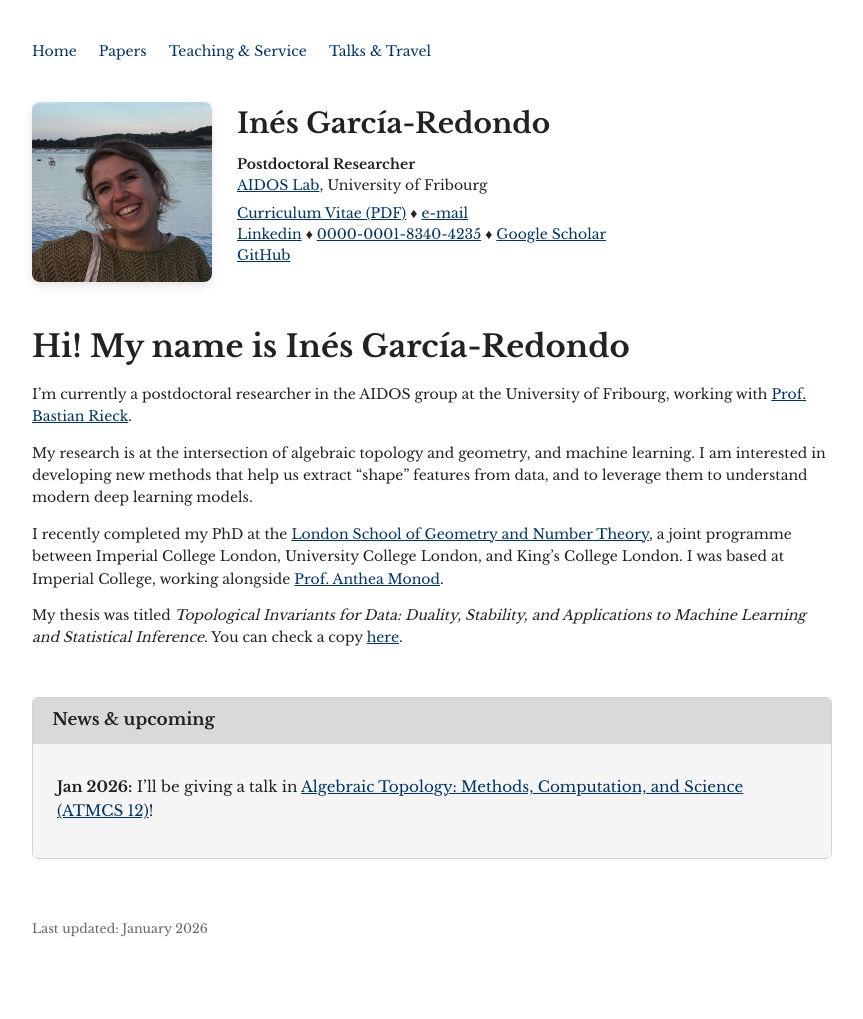
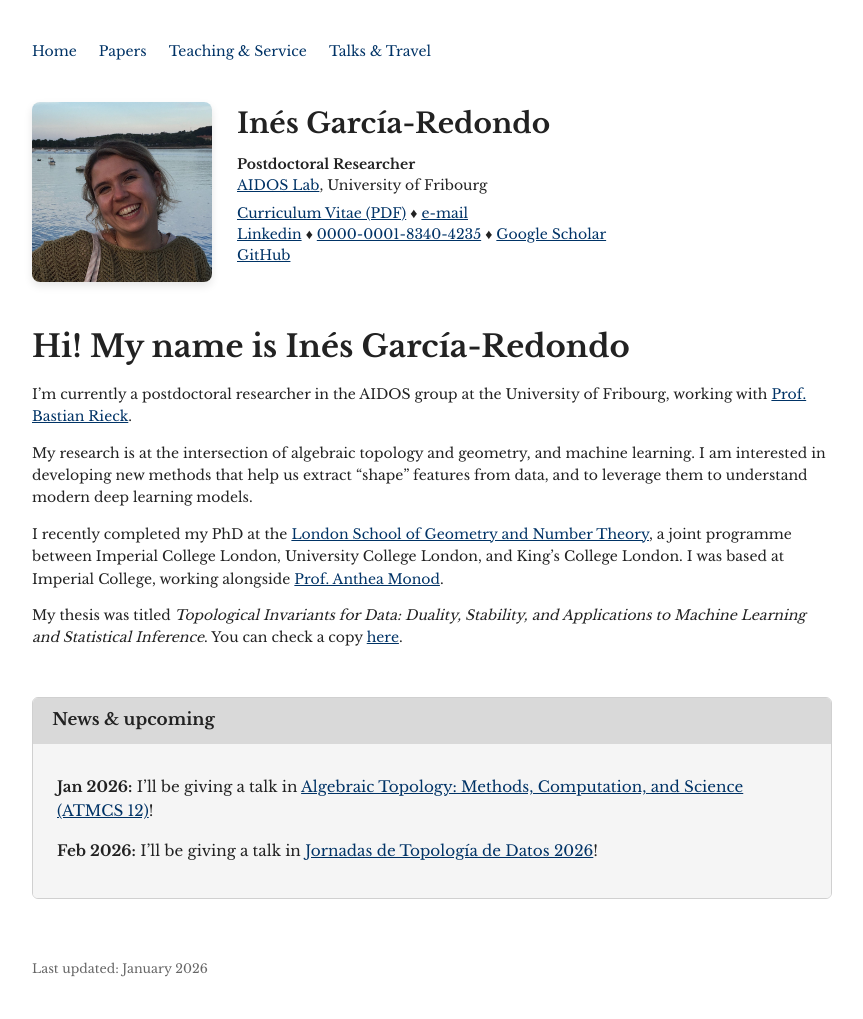
Before and after one commit to inesgare/inesgare.github.io, a Jekyll site: the page built from index.md, in a window 1280 px wide. Shown: the whole page, without its empty margins (208-1071 px from the left). Built offline with Jekyll 4.4.1, drawn with Linux system fonts in a browser that asks for light colours; before the commit the page ends 979 px from its top, so only the background shows below that.

Commit message:
Added news

```diff
--- a/index.md
+++ b/index.md
@@ -23,5 +23,7 @@ My thesis was titled *Topological Invariants for Data: Duality, Stability, and A
 
   **Jan 2026:** I'll be giving a talk in  [Algebraic Topology: Methods, Computation, and Science (ATMCS 12)](https://www.mis.mpg.de/events/series/atmcs12)!
 
+  **Feb 2026:** I'll be giving a talk in  [Jornadas de Topología de Datos 2026](https://imus.us.es/congresos/tdasevilla2026/)!
+
   </div>
 </div>
```
